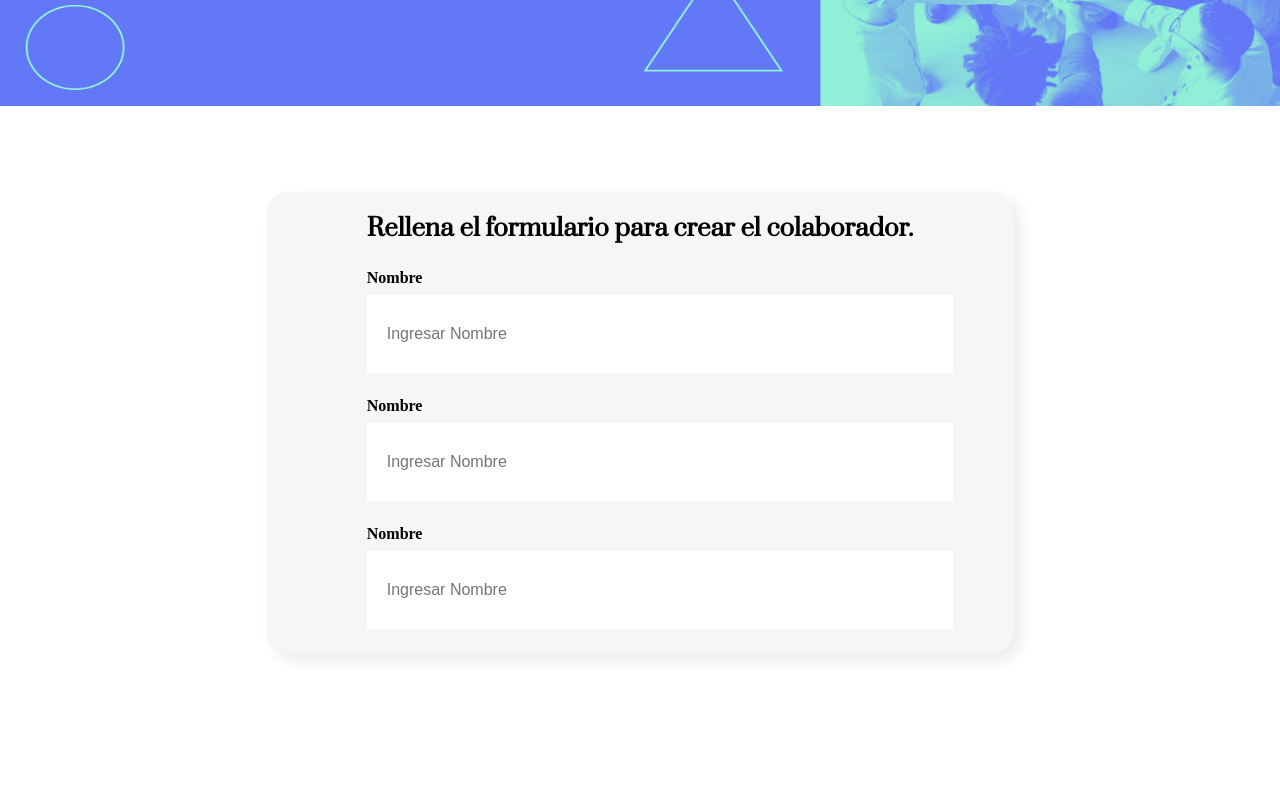
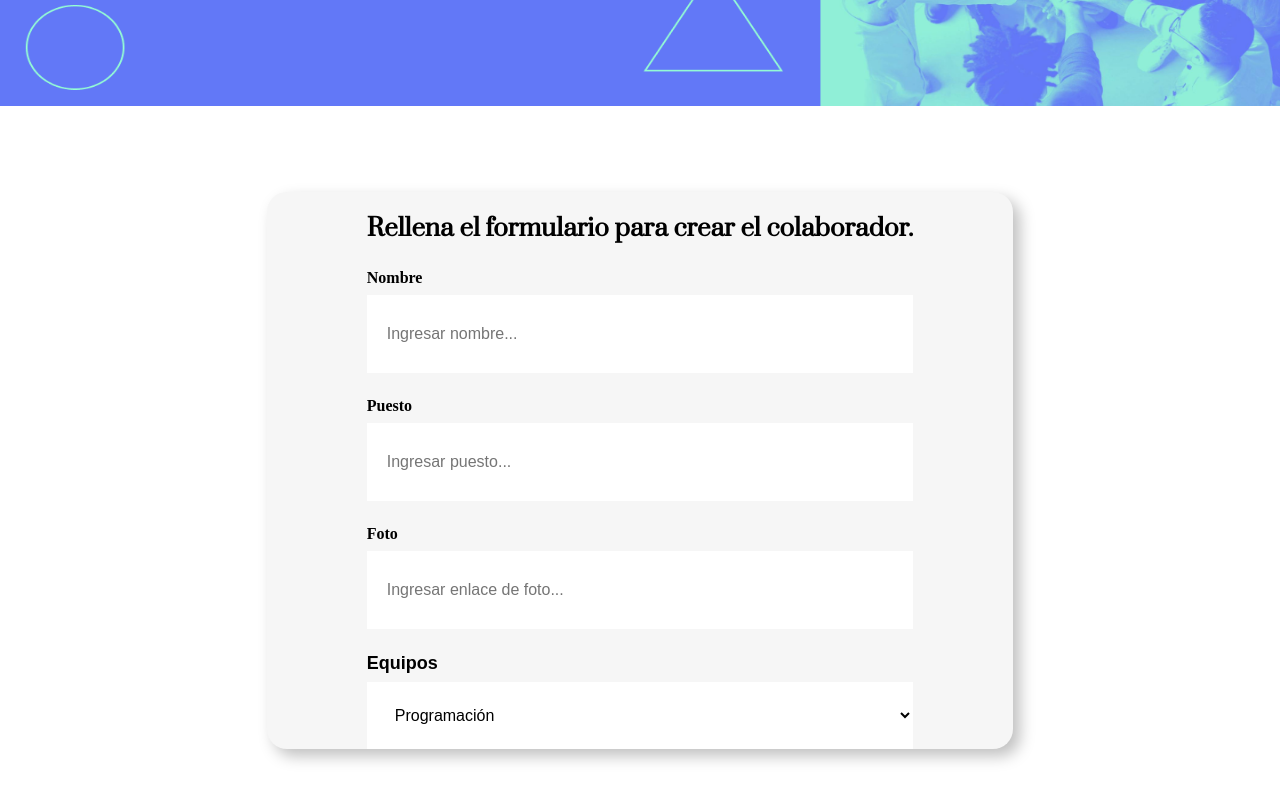
Before and after one commit to ThaliaOlvera/my-clinic, a React (Create React App) app: page / in a window 1280 px wide. Shown: the part 320-1120 px from the top of the page. Before the commit the page ends 1053 px from the top, so only its background shows below. Built offline with nearby package versions, Linux system fonts and the light colour scheme.

Commit message:
Add: component ListaOpciones

```diff
--- a/src/Componentes/CampoTexto/CampoTexto.css
+++ b/src/Componentes/CampoTexto/CampoTexto.css
@@ -18,4 +18,5 @@
   border: none;
   padding: 30px 20px;
   font-size: 16px;
+  box-sizing: border-box;
 }
--- a/src/Componentes/CampoTexto/index.js
+++ b/src/Componentes/CampoTexto/index.js
@@ -1,10 +1,11 @@
 import "./CampoTexto.css";
 
-const CampoTexto = () => {
+const CampoTexto = (props) => {
+  const placeholderModificado = `${props.placeholder}...`;
   return (
     <div className="campo-texto">
-      <label>Nombre</label>
-      <input placeholder="Ingresar Nombre" />
+      <label>{props.titulo}</label>
+      <input placeholder={placeholderModificado} />
     </div>
   );
 };
--- a/src/Componentes/Formulario/Formulario.css
+++ b/src/Componentes/Formulario/Formulario.css
@@ -9,5 +9,5 @@
   border-radius: 20px;
   max-width: 80%;
   padding: 0px 100px;
-  box-shadow: 7px 7px 15px rgba(0, 0, 0, 0.08);
+  box-shadow: 7px 7px 15px rgba(0, 0, 0, 0.25);
 }
--- a/src/Componentes/Formulario/Index.js
+++ b/src/Componentes/Formulario/Index.js
@@ -1,14 +1,16 @@
 import "./Formulario.css";
 import CampoTexto from "../CampoTexto";
+import ListaOpciones from "../ListaOpciones";
 
 const Formulario = () => {
   return (
     <section className="formulario">
       <form>
         <h2>Rellena el formulario para crear el colaborador.</h2>
-        <CampoTexto />
-        <CampoTexto />
-        <CampoTexto />
+        <CampoTexto titulo="Nombre" placeholder="Ingresar nombre" />
+        <CampoTexto titulo="Puesto" placeholder="Ingresar puesto" />
+        <CampoTexto titulo="Foto" placeholder="Ingresar enlace de foto" />
+        <ListaOpciones />
       </form>
     </section>
   );
--- /dev/null
+++ b/src/Componentes/ListaOpciones/ListaOpciones.css
@@ -0,0 +1,17 @@
+.lista-opciones label {
+  display: block;
+  font-size: 18px;
+  font-weight: 600;
+  font-family: "Monserrat", sans-serif;
+  margin-bottom: 8px;
+}
+
+.lista-opciones select {
+  width: 100%;
+  background-color: #ffff;
+  box-shadow: 10px, 10px, 30px rgba(0, 0, 0, 0.06);
+  padding: 24px;
+  border: none;
+  outline-color: #6278f7;
+  font-size: 16px;
+}
--- /dev/null
+++ b/src/Componentes/ListaOpciones/index.js
@@ -0,0 +1,26 @@
+import "./ListaOpciones.css";
+
+const ListaOpciones = () => {
+  const equipos = [
+    "Programación",
+    "Front End",
+    "Data Science",
+    "Devops",
+    "Ux y Diseño",
+    "Movil",
+    "Innovación y Gestión",
+  ];
+
+  return (
+    <div className="lista-opciones">
+      <label>Equipos</label>
+      <select>
+        {equipos.map((equipo, index) => {
+          return <option key={index}>{equipo}</option>;
+        })}
+      </select>
+    </div>
+  );
+};
+
+export default ListaOpciones;
```
